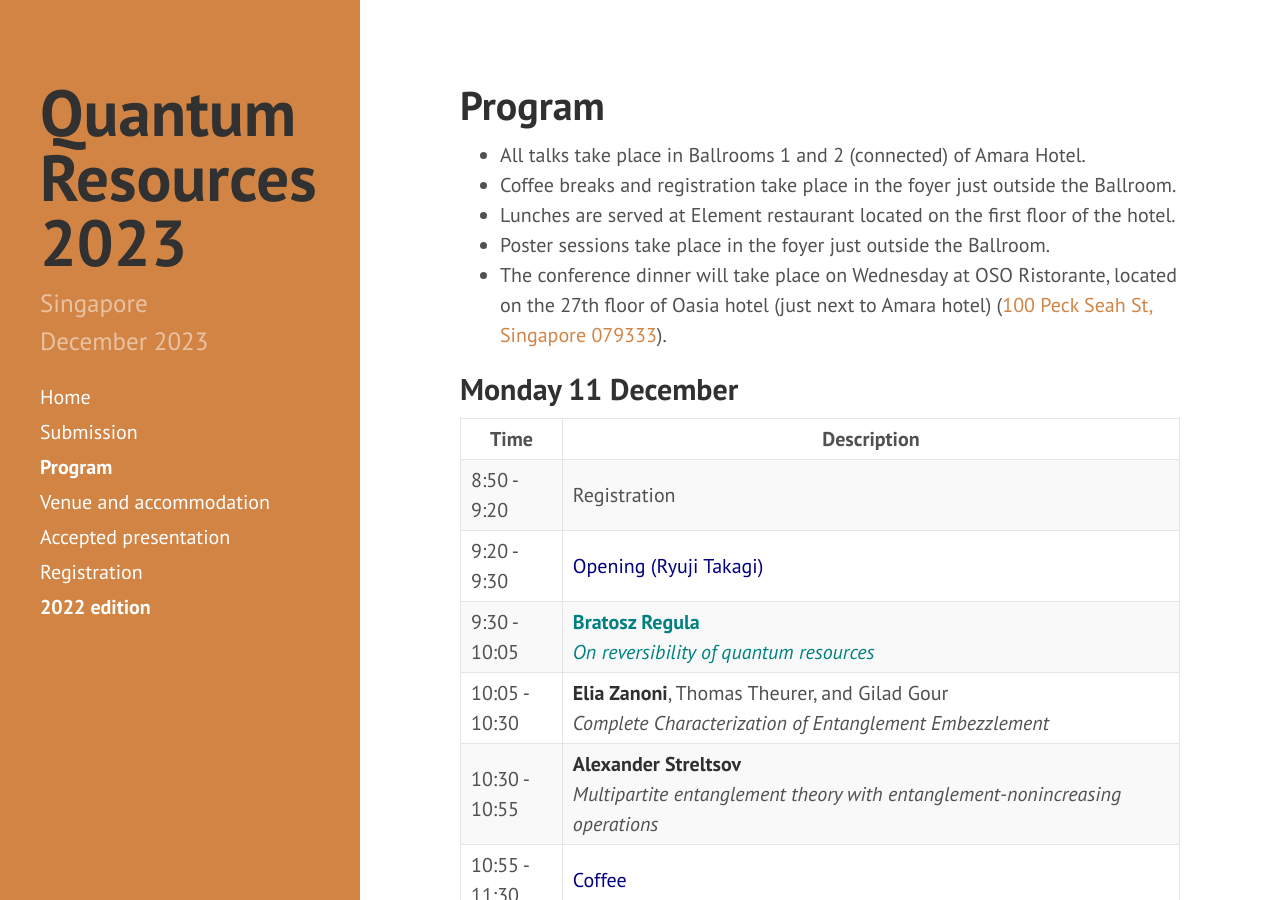
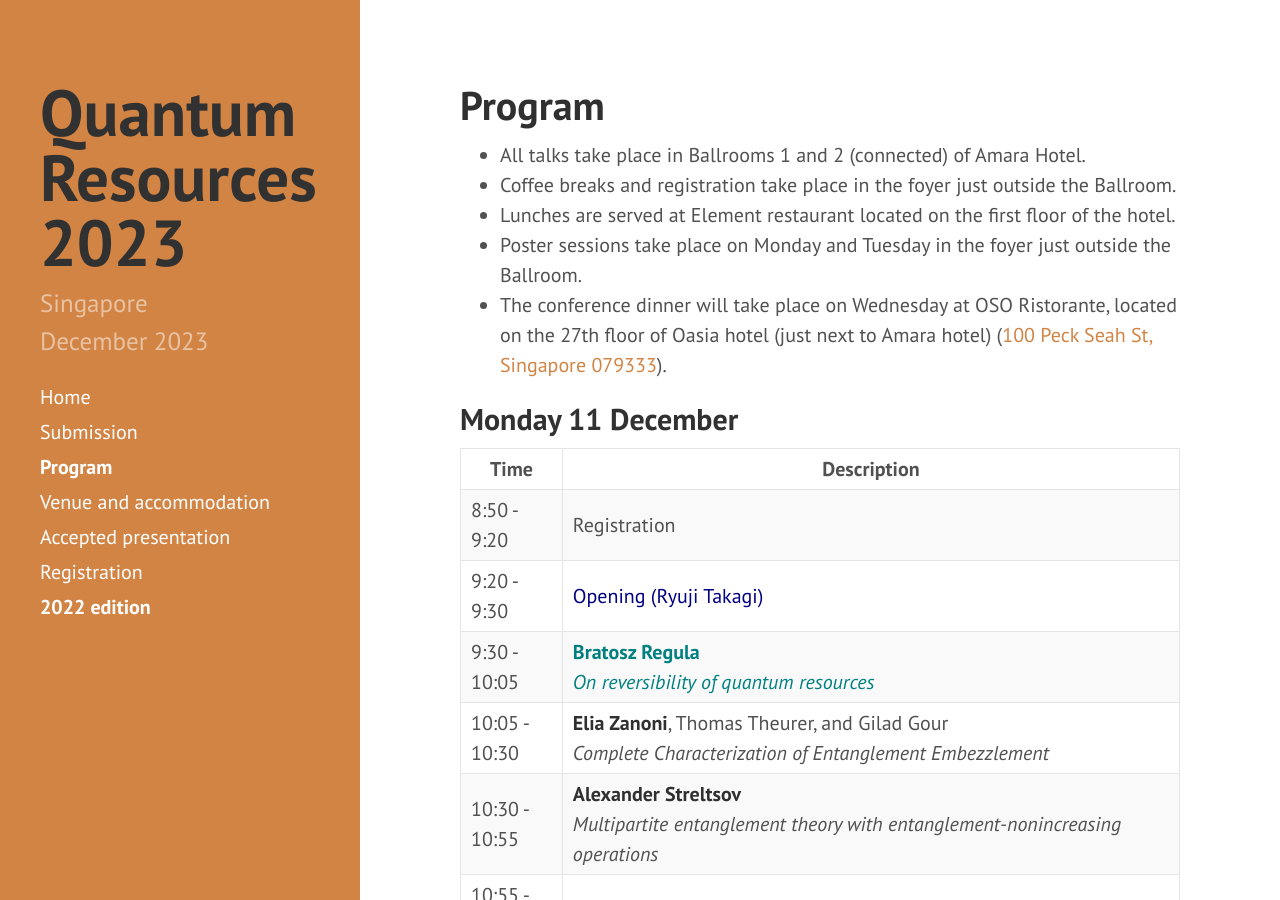
Before and after one commit to RyujiPat2/RyujiPat2.github.io, a Jekyll site: the page built from program.md, in a window 1280 px wide and 900 px high. Built offline with Jekyll 4.4.1, drawn with Linux system fonts in a browser that asks for light colours; nearby versions of some CDN libraries.

Commit message:
Update program.md

```diff
--- a/program.md
+++ b/program.md
@@ -7,7 +7,7 @@ order: 2
 - All talks take place in Ballrooms 1 and 2 (connected) of Amara Hotel.
 - Coffee breaks and registration take place in the foyer just outside the Ballroom.
 - Lunches are served at Element restaurant located on the first floor of the hotel.
-- Poster sessions take place in the foyer just outside the Ballroom.
+- Poster sessions take place on Monday and Tuesday in the foyer just outside the Ballroom.
 - The conference dinner will take place on Wednesday at OSO Ristorante, located on the 27th floor of Oasia hotel (just next to Amara hotel) (<a href="https://maps.app.goo.gl/8JU3ZgCXGpXNZCPF9">100 Peck Seah St, Singapore 079333</a>).
 
 
```
